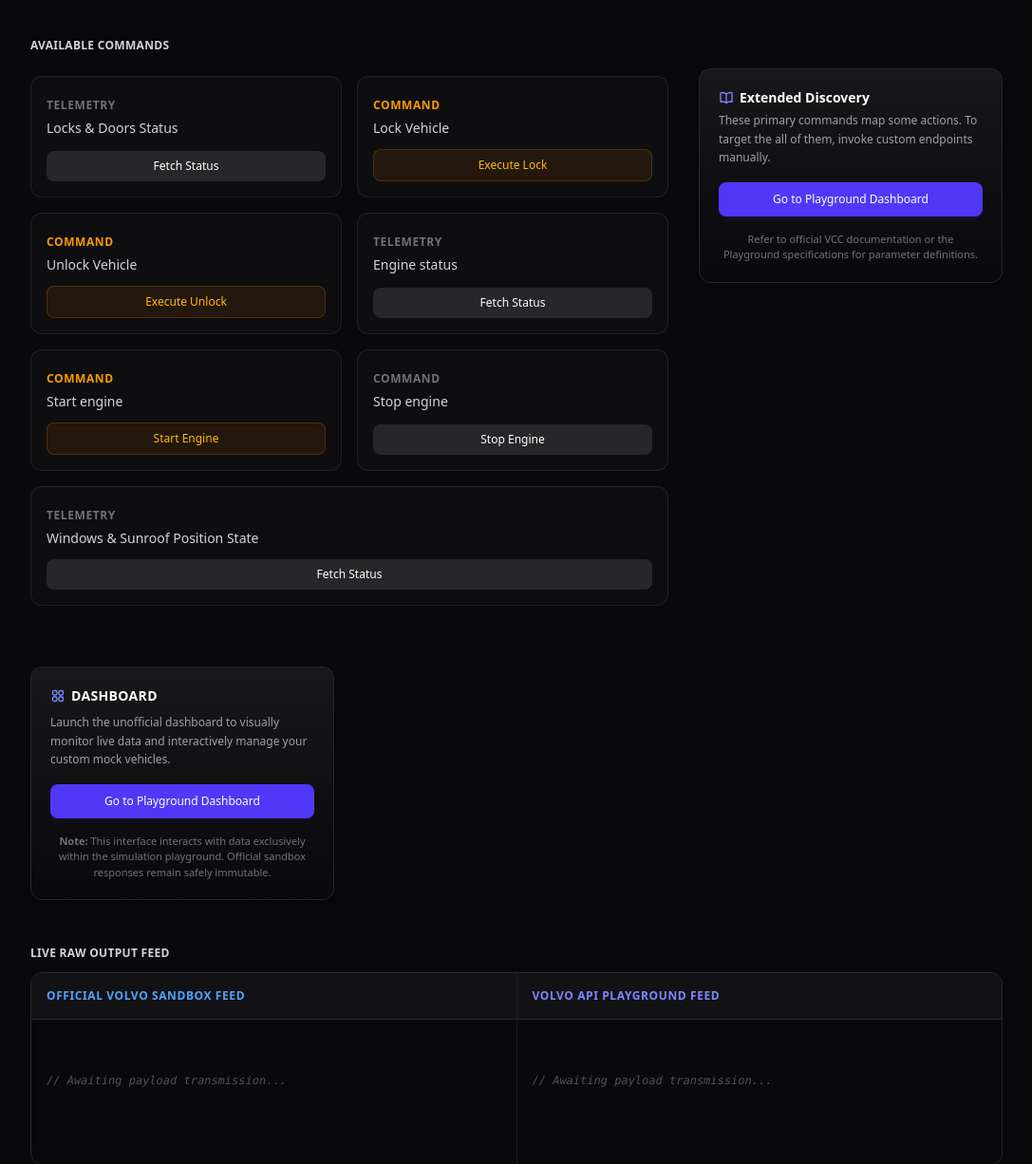
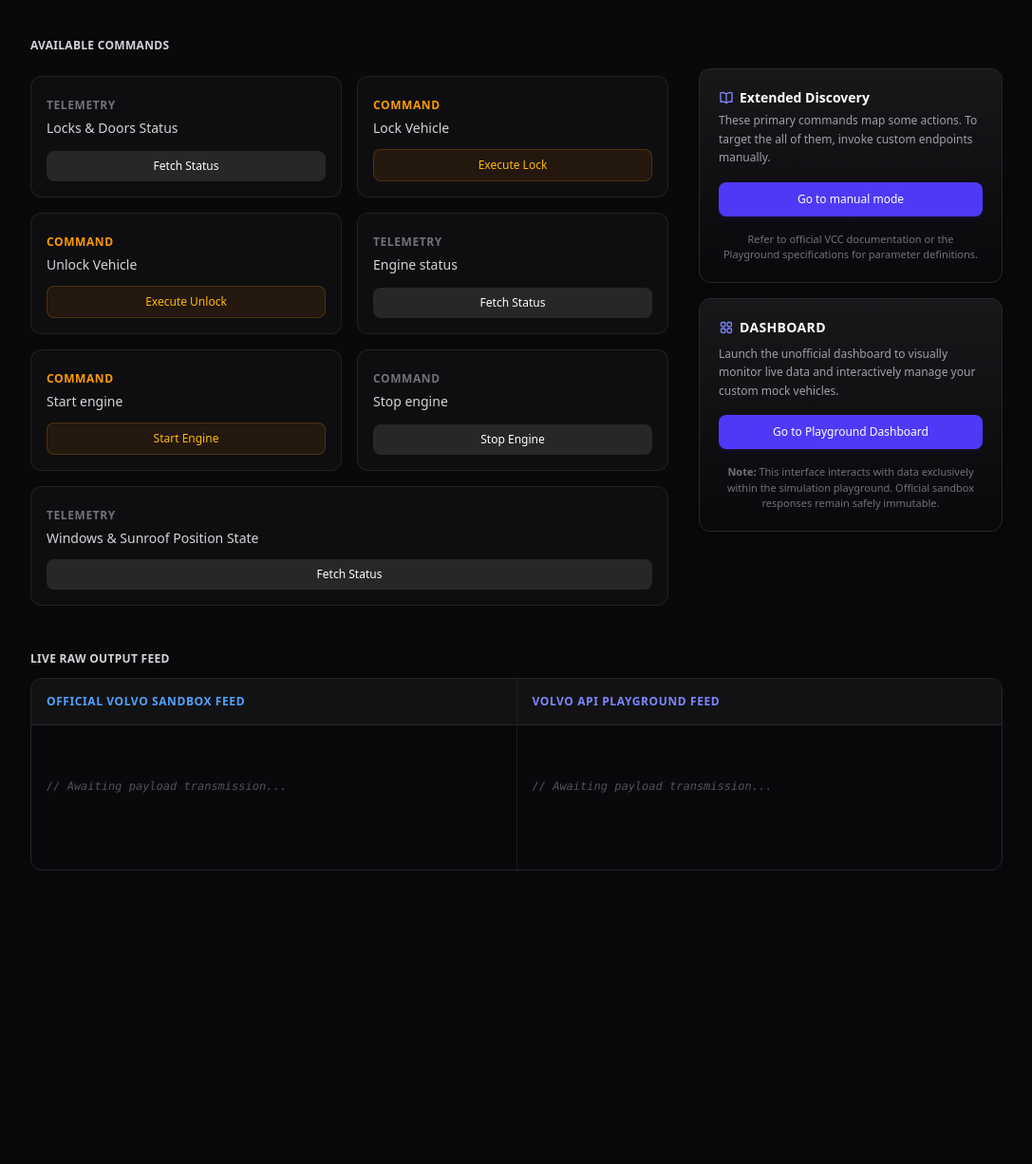
Before and after one commit to klswar0/Volvo-api-playground-compare, a FastAPI app: template templates/compare.html in a window 1280 px wide. Shown: the part 120-1346 px from the top of the page at 95% size, without its empty margins (96-1183 px from the left). After the commit the page ends 1037 px from the top, so only its background shows below. Run offline with FastAPI, Linux system fonts and the light colour scheme; the template is opened without the code that fills it: most values are stand-ins (such as "Sample title", 1, 10 or a date in 2020).

Commit message:
FIX small text and layout

```diff
--- a/templates/compare.html
+++ b/templates/compare.html
@@ -154,15 +154,13 @@
                     hx-get="manual?api_key_p={{ api_key_p }}&api_key_v={{ api_key_v }}&access_token={{ access_token }}"
                     hx-target="body" type="button"
                     class="w-full py-2.5 px-3 bg-indigo-600 hover:bg-indigo-500 text-white font-medium rounded-lg text-xs shadow-md shadow-indigo-600/10 active:scale-[0.98] transition-all cursor-pointer text-center">
-                    Go to Playground Dashboard
+                    Go to manual mode
                 </button>
 
                 <p class="text-[11px] text-zinc-500 text-center">
                     Refer to official VCC documentation or the Playground specifications for parameter definitions.
                 </p>
             </div>
-        </div>
-        <div class="space-y-4 lg:mt-8">
             <div
                 class="p-5 bg-gradient-to-b from-zinc-900 to-zinc-950 border border-zinc-800 rounded-xl space-y-4 shadow-xl">
 
@@ -196,6 +194,7 @@
 
             </div>
         </div>
+
 
         <div id="response" class="lg:col-span-3 mt-4 space-y-3">
             <h2 class="text-lg font-bold text-zinc-300 tracking-wide uppercase text-xs">Live Raw Output Feed</h2>
```
